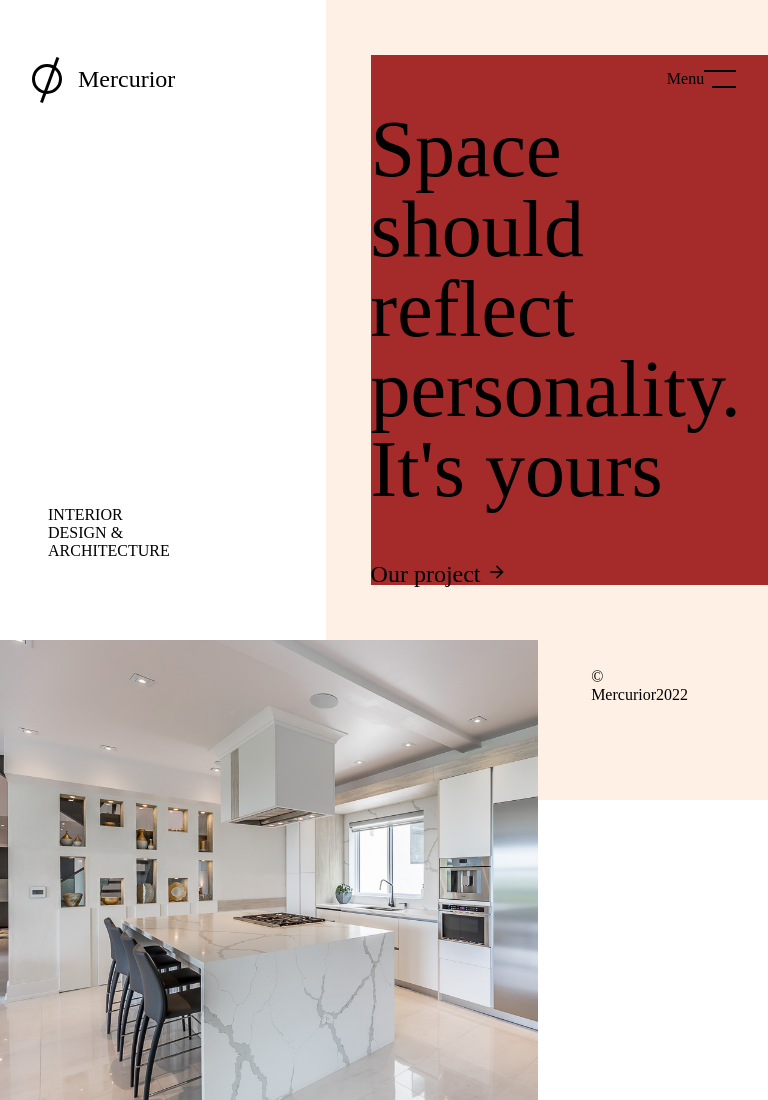
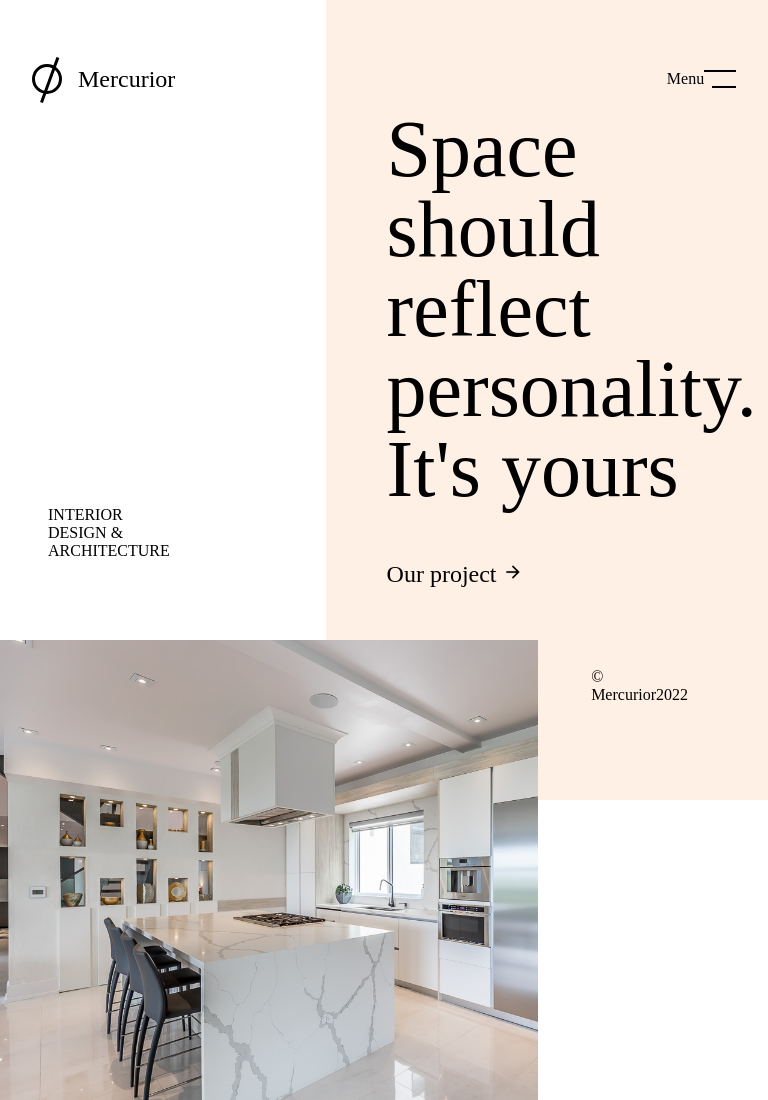
Before and after one commit to Hisolar/mercurior, a plain HTML site: page index.html in a window 768 px wide. Shown: the top 1100 px of the page. Drawn offline with Linux system fonts and the light colour scheme.

Commit message:
all changes made

```diff
--- a/css/screens/mobile.css
+++ b/css/screens/mobile.css
@@ -32,12 +32,13 @@
 
     .header-content {
         width: 100%;
-        background-color: purple;
+        padding: 1rem;
     }
 
     .header-content h1 {
         width: 100%;
-        font-size: 3rem
+        font-size: 3rem;
+
     }
 
     .header-image {
--- a/css/screens/pc.css
+++ b/css/screens/pc.css
@@ -36,7 +36,6 @@
 
     .header-content h1 {
         width: 85%;
-        background-color: yellow;
         font-size: var(--heading)
     }
 
--- a/css/screens/pc_large.css
+++ b/css/screens/pc_large.css
@@ -32,7 +32,6 @@
 
     .header-content {
         width: 70%;
-        background-color: red;
     }
 
     .header-content h1 {
--- a/css/screens/tablet.css
+++ b/css/screens/tablet.css
@@ -32,7 +32,6 @@
 
     .header-content {
         width: 90%;
-        background-color: brown;
     }
 
     .header-content h1 {
```
